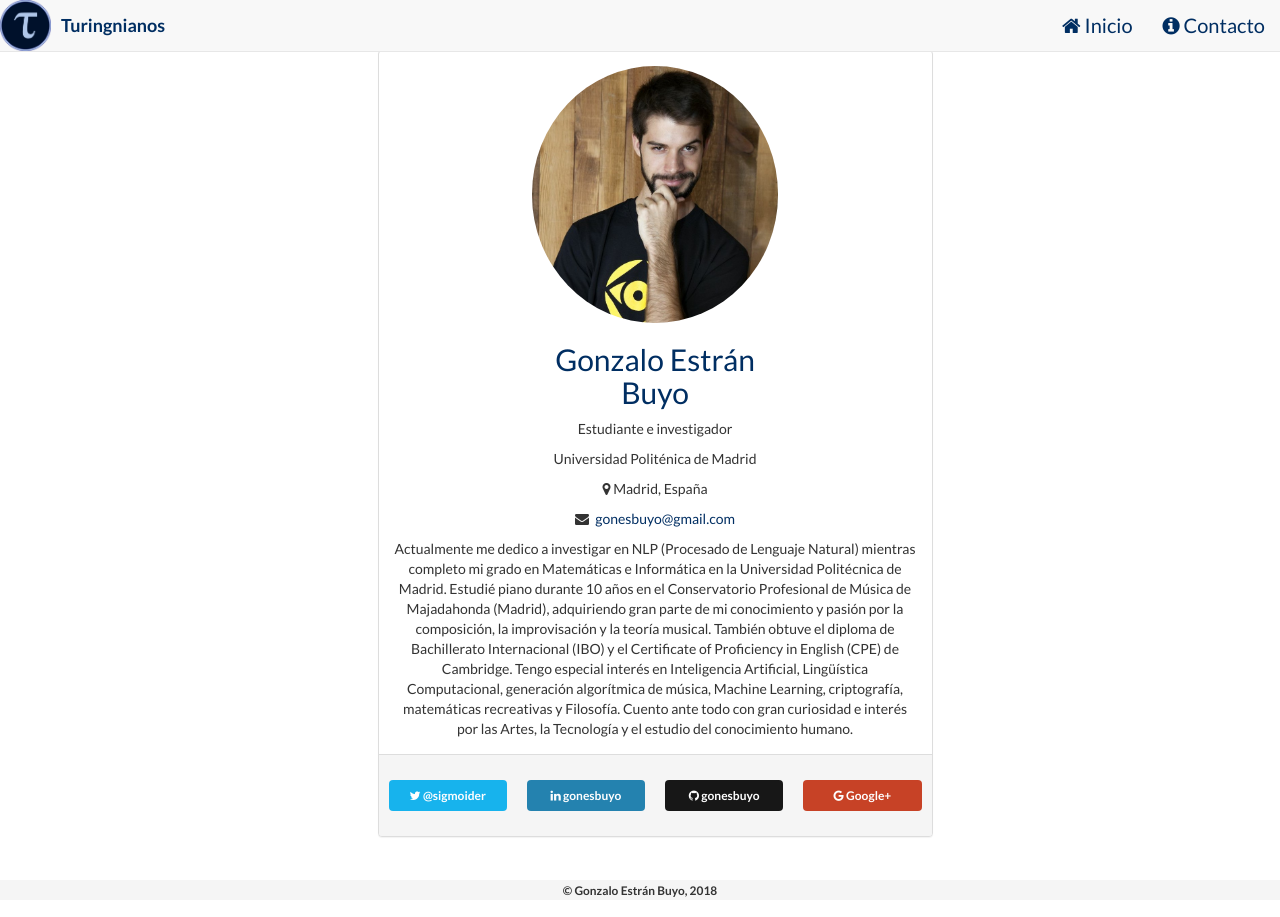
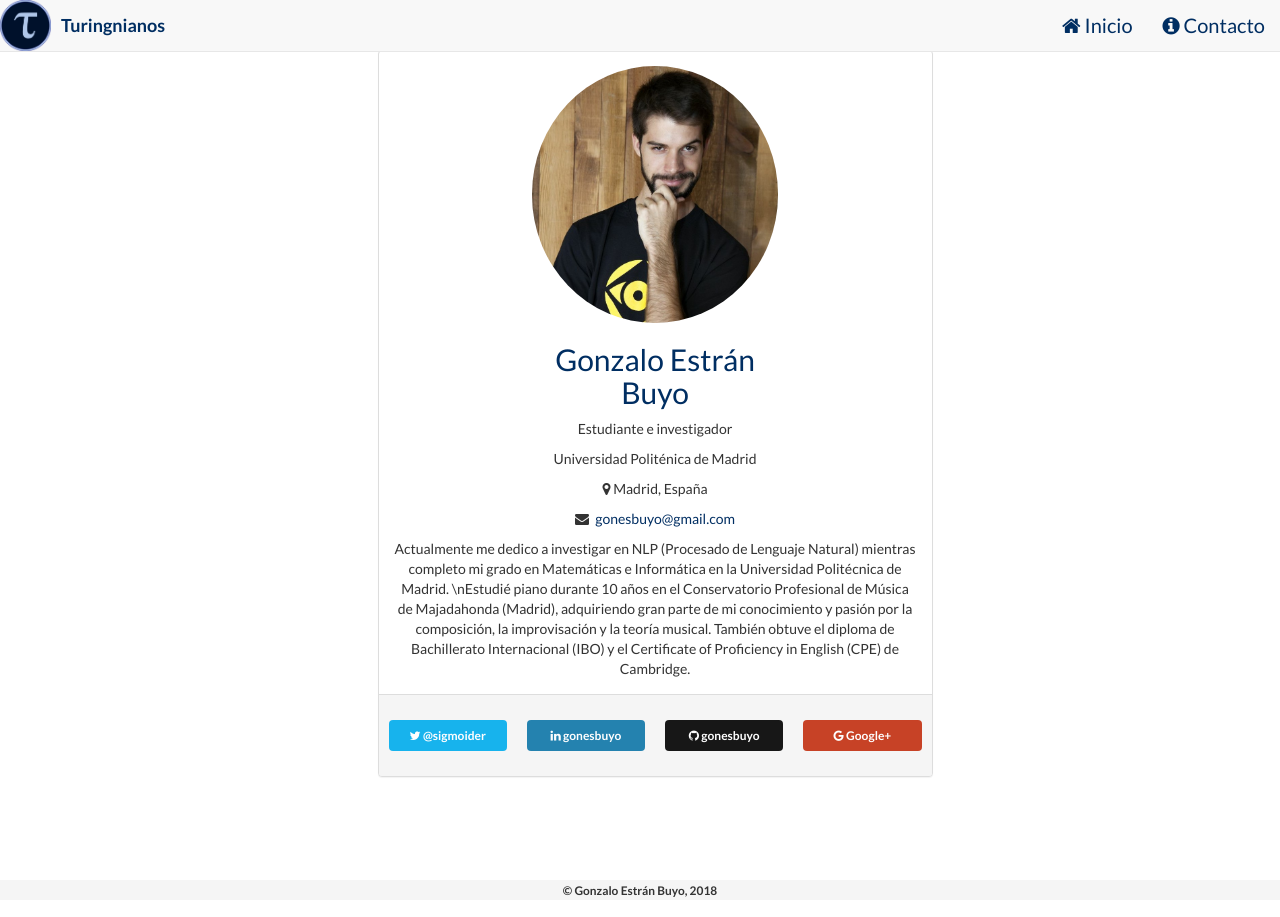
Before and after one commit to turingnianos/turingnianos.github.io, a Jekyll site: the page built from about/index.html, in a window 1280 px wide. Built offline with Jekyll 4.4.1, drawn with Linux system fonts in a browser that asks for light colours; nearby versions of some CDN libraries; comment, search, counter and statistics services are not loaded.

Commit message:
Update personal.yml

```diff
--- a/_data/personal.yml
+++ b/_data/personal.yml
@@ -5,11 +5,9 @@
   location: "Madrid, España"
   email: "gonesbuyo@gmail.com"
   gravatar: "/profilepic.jpg"
-  bio: >
+  bio: |
     Actualmente me dedico a investigar en NLP (Procesado de Lenguaje Natural) mientras completo mi grado en Matemáticas e Informática en la Universidad Politécnica de Madrid.
-    Estudié piano durante 10 años en el Conservatorio Profesional de Música de Majadahonda (Madrid), adquiriendo gran parte de mi conocimiento y pasión por la composición, la improvisación y la teoría musical. También obtuve el diploma de Bachillerato Internacional (IBO) y  el Certificate of Proficiency in English (CPE) de Cambridge.
-    Tengo especial interés en Inteligencia Artificial, Lingüística Computacional, generación algorítmica de música, Machine Learning, criptografía, matemáticas recreativas y Filosofía.
-    Cuento ante todo con gran curiosidad e interés por las Artes, la Tecnología y el estudio del conocimiento humano.
+    \nEstudié piano durante 10 años en el Conservatorio Profesional de Música de Majadahonda (Madrid), adquiriendo gran parte de mi conocimiento y pasión por la composición, la improvisación y la teoría musical. También obtuve el diploma de Bachillerato Internacional (IBO) y  el Certificate of Proficiency in English (CPE) de Cambridge.
 
   #activate the social buttons you like by removing the comment
   social:
```
